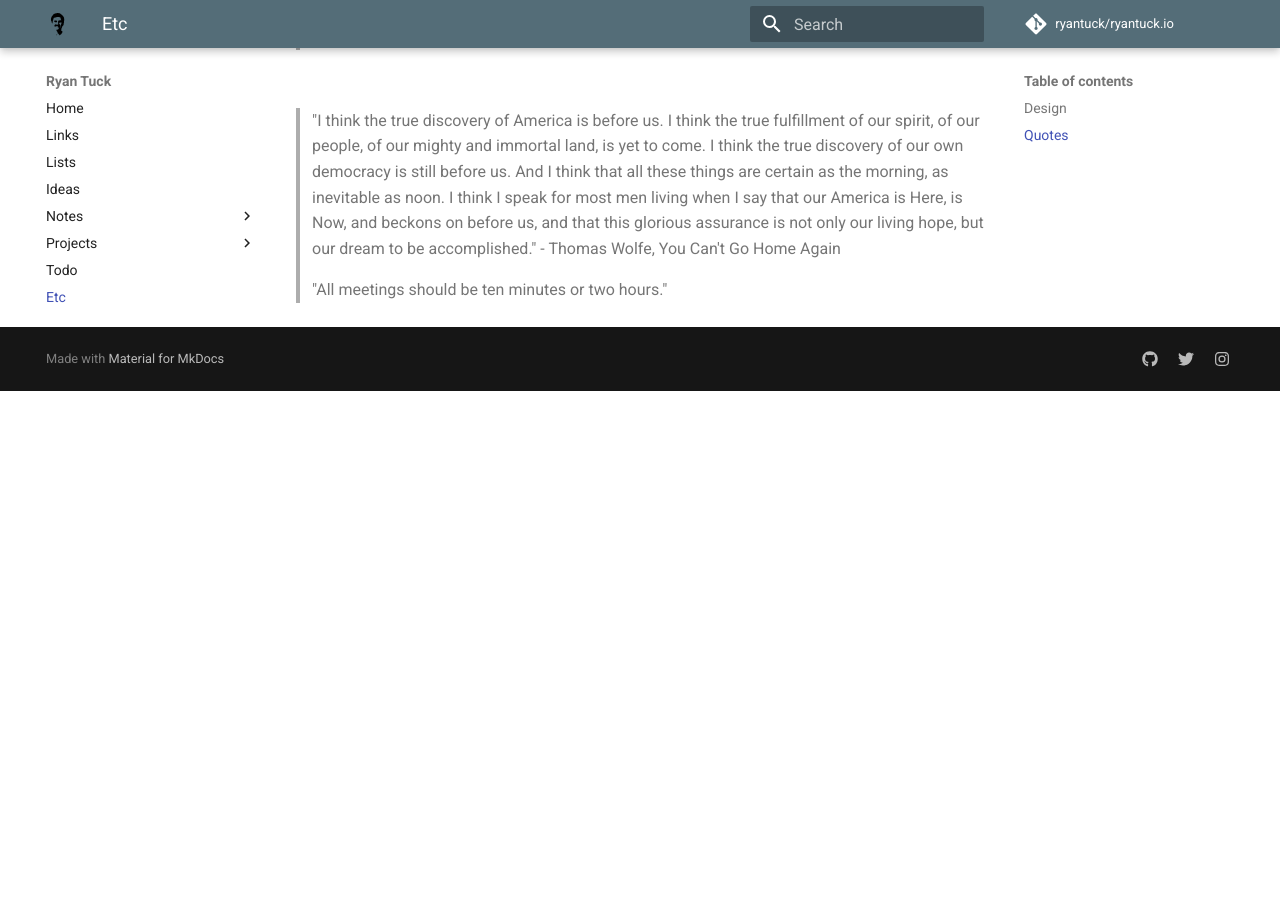
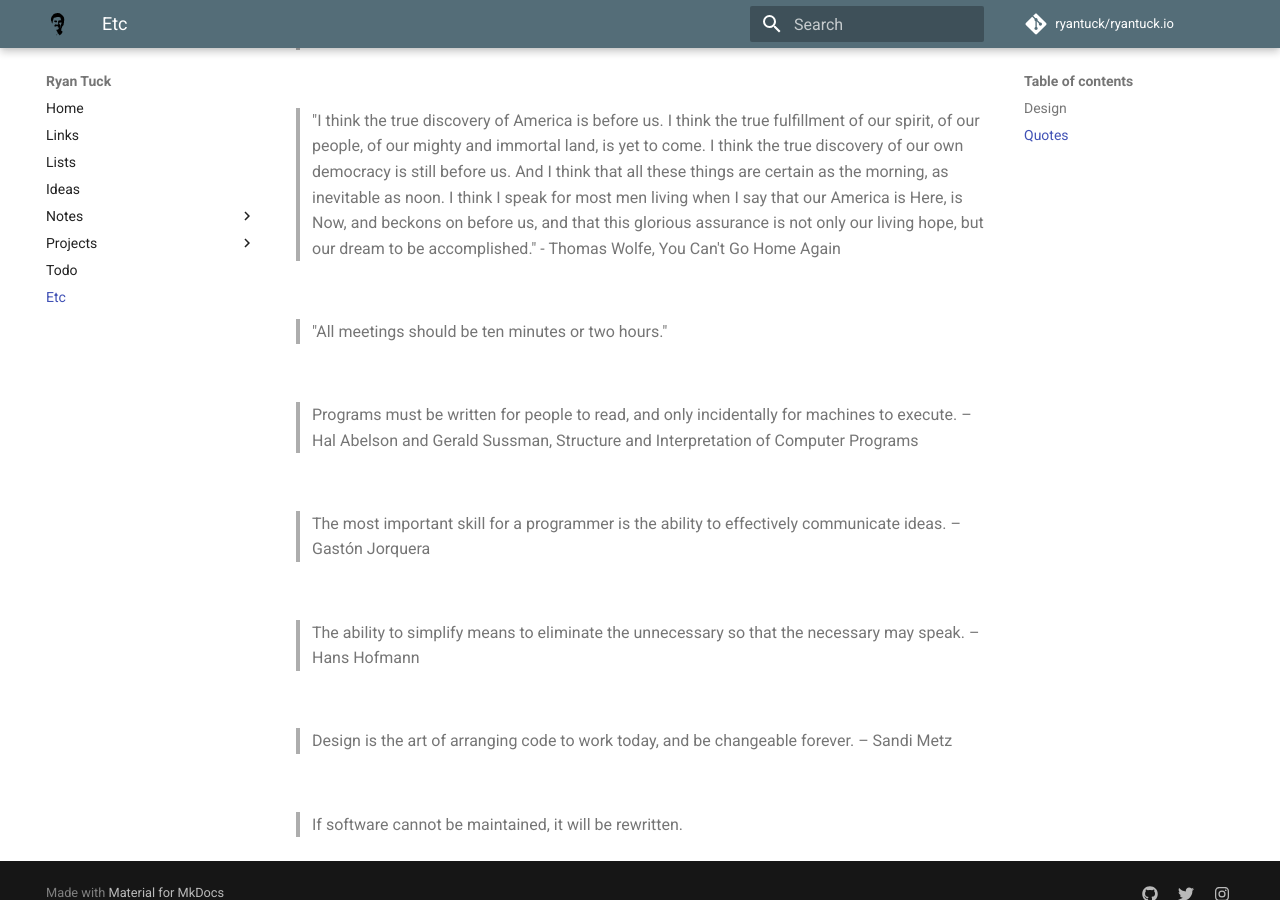
Before and after one commit to ryantuck/ryantuck.io, an MkDocs documentation site: the page built from docs/etc.md, in a window 1280 px wide and 900 px high, scrolled down 652 px. Built offline with MkDocs 1.6.1 and Material for MkDocs 9.7.7, drawn with Linux system fonts in a browser that asks for light colours; comment, search, counter and statistics services are not loaded; before the commit the page ends 1043 px from its top, so only the background shows below that.

Commit message:
add some quotes

```diff
--- a/docs/etc.md
+++ b/docs/etc.md
@@ -24,6 +24,21 @@
 <br>
 > "I think the true discovery of America is before us. I think the true fulfillment of our spirit, of our people, of our mighty and immortal land, is yet to come. I think the true discovery of our own democracy is still before us. And I think that all these things are certain as the morning, as inevitable as noon. I think I speak for most men living when I say that our America is Here, is Now, and beckons on before us, and that this glorious assurance is not only our living hope, but our dream to be accomplished."
 > - Thomas Wolfe, You Can't Go Home Again
+
 <br>
+> "All meetings should be ten minutes or two hours."
 
-> "All meetings should be ten minutes or two hours."
+<br>
+> Programs must be written for people to read, and only incidentally for machines to execute. –Hal Abelson and Gerald Sussman, Structure and Interpretation of Computer Programs
+
+<br>
+> The most important skill for a programmer is the ability to effectively communicate ideas. – Gastón Jorquera
+
+<br>
+> The ability to simplify means to eliminate the unnecessary so that the necessary may speak. –Hans Hofmann
+
+<br>
+> Design is the art of arranging code to work today, and be changeable forever. – Sandi Metz
+
+<br>
+> If software cannot be maintained, it will be rewritten.
```
